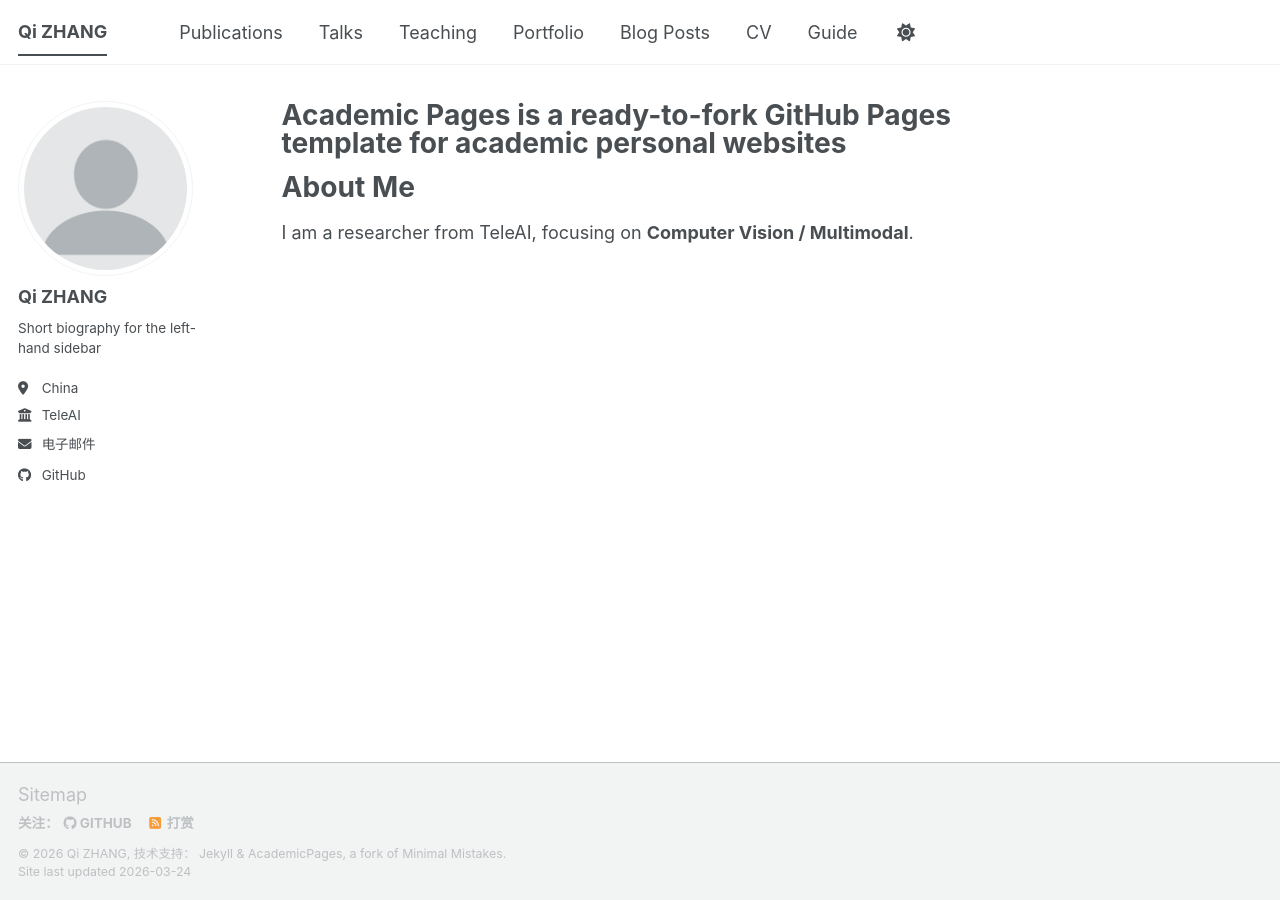
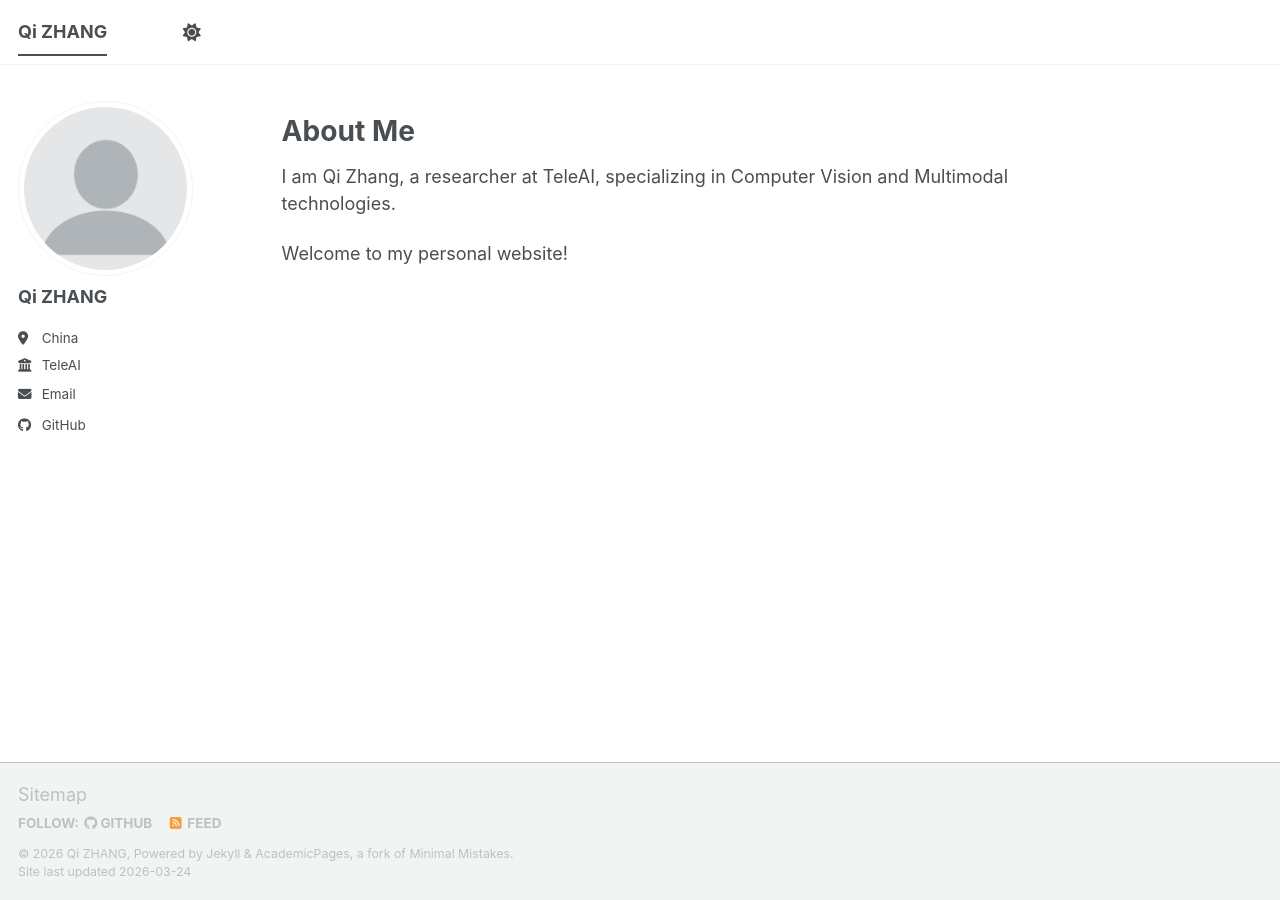
Before and after one commit to Rickyyy-zh/Rickyyy-zh.http-github.io, a Jekyll site: the page built from _pages/about.md, in a window 1280 px wide. Built offline with Jekyll 4.4.1, drawn with Linux system fonts in a browser that asks for light colours; a script bundle is joined from its source files by our own code; library files that are not in the unit come from our copies.

Commit message:
simple version

```diff
--- a/_config.yml
+++ b/_config.yml
@@ -7,7 +7,7 @@
 # server process.
 
 # Basic Site Settings
-locale                   : "zh-CN"
+locale                   : "en"
 site_theme               : "default" # The available themes options are "default", "air", "sunrise", "mint", "dirt" and "contrast"
 title                    : "Qi ZHANG"
 title_separator          : "-"
@@ -26,7 +26,7 @@
   avatar           : "profile.png"
   name             : "Qi ZHANG"
   pronouns         : # example: "she/her"
-  bio              : "Short biography for the left-hand sidebar"
+  bio              : ""
   location         : "China"
   employer         : "TeleAI"
   uri              : # URL
--- a/_pages/about.md
+++ b/_pages/about.md
@@ -1,6 +1,6 @@
 ---
 permalink: /
-title: "Academic Pages is a ready-to-fork GitHub Pages template for academic personal websites"
+title: ""
 author_profile: true
 redirect_from:
   - /about/
@@ -10,4 +10,6 @@
 
 # About Me
 
-I am a researcher from TeleAI, focusing on **Computer Vision / Multimodal**.
+I am Qi Zhang, a researcher at TeleAI, specializing in Computer Vision and Multimodal technologies.
+
+Welcome to my personal website!
```
Also changed, not shown: _data/navigation.yml (+16 -16 lines).
